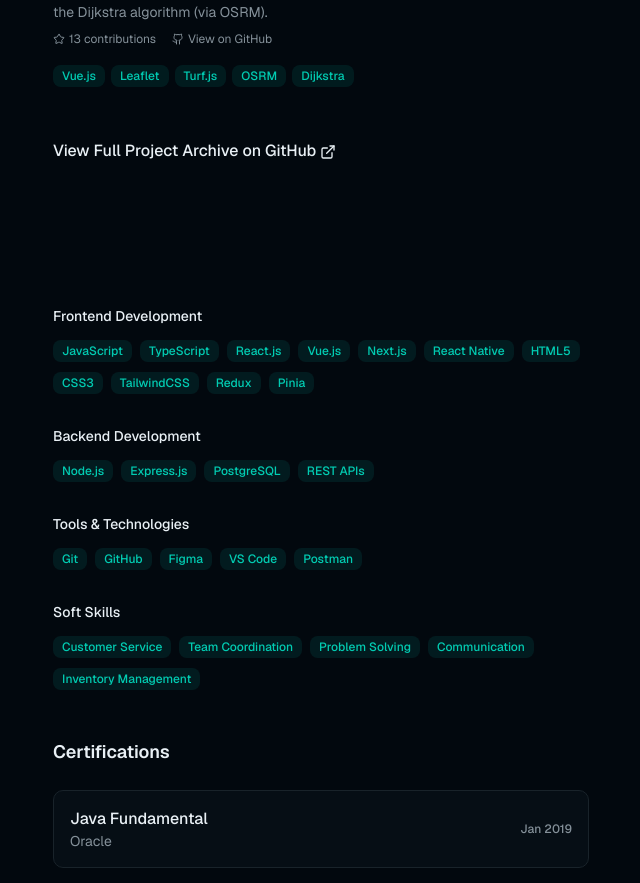
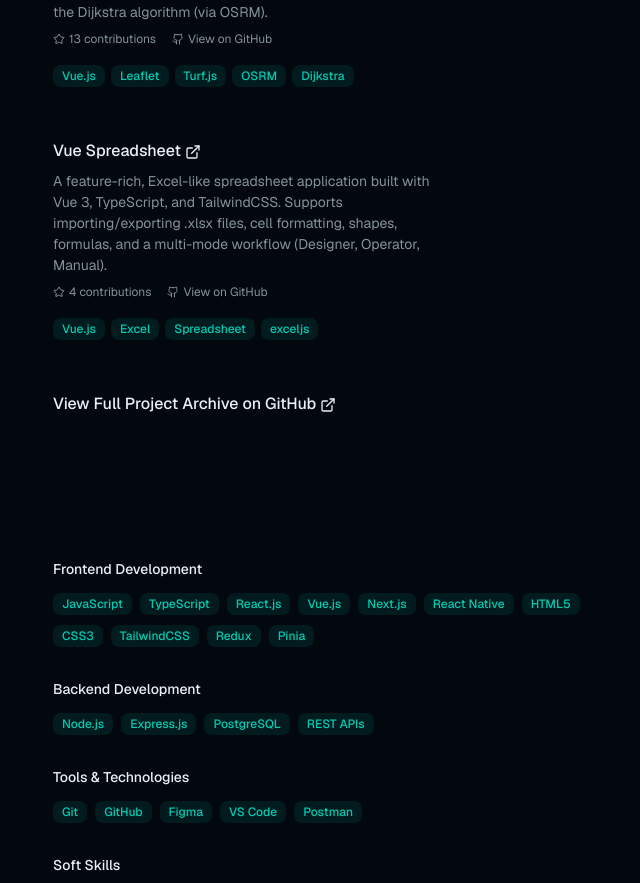
Before and after one commit to khoirulariffin/personal-website, a Next.js app: page / in a window 1280 px wide. Shown: the part 2761-3644 px from the top of the page, without its empty margins (595-1235 px from the left). Built offline with nearby package versions, Linux system fonts and the light colour scheme.

Commit message:
feat: add Vue Spreadsheet project to portfolio projects list

```diff
--- a/components/projects.tsx
+++ b/components/projects.tsx
@@ -23,6 +23,15 @@ const projects = [
     demoUrl: "https://khoirulariffin.github.io/vue-leaflet/#/",
     contributions: 13,
     skills: ["Vue.js", "Leaflet", "Turf.js", "OSRM", "Dijkstra"],
+  },
+  {
+    title: "Vue Spreadsheet",
+    description:
+      "A feature-rich, Excel-like spreadsheet application built with Vue 3, TypeScript, and TailwindCSS. Supports importing/exporting .xlsx files, cell formatting, shapes, formulas, and a multi-mode workflow (Designer, Operator, Manual).",
+    url: "https://github.com/khoirulariffin/vue-excel",
+    demoUrl: "https://excel-khoirulariffin.vercel.app/",
+    contributions: 4,
+    skills: ["Vue.js", "Excel", "Spreadsheet", "exceljs"],
   },
 ];
 
```
